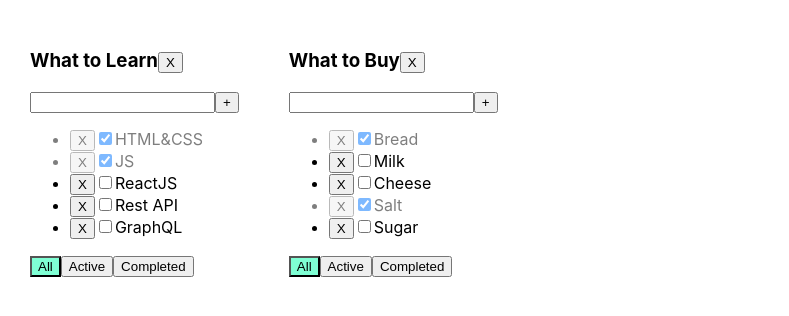
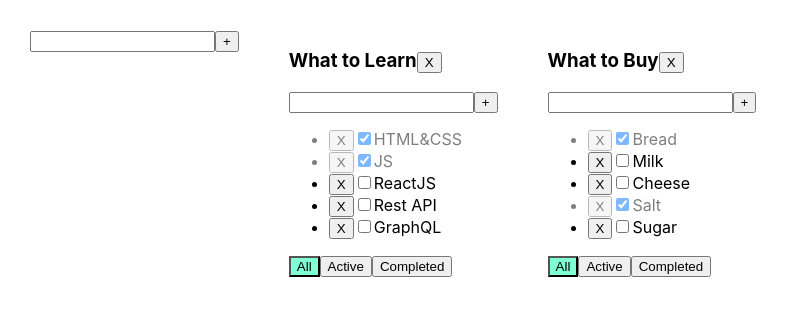
Before and after one commit to BrilAlex/todo-list, a React (Create React App) app: page / in a window 1280 px wide. Shown: the top 316 px of the page, without its empty margins (0-789 px from the left). Built offline with nearby package versions, Linux system fonts and the light colour scheme.

Commit message:
Lesson 06 AddItemForm, EditableSpan done

```diff
--- a/src/App.tsx
+++ b/src/App.tsx
@@ -2,6 +2,7 @@ import React, {useState} from 'react';
 import './App.css';
 import {TodoList} from "./components/ToDoList/TodoList";
 import {v1} from "uuid";
+import {AddItemForm} from "./components/AddItemForm/AddItemForm";
 
 export type FilterValueType = "all" | "active" | "completed";
 
@@ -53,6 +54,14 @@ function App() {
     setTasks({...tasks});
   };
 
+  const changeTaskTitle = (todoList_ID: string, task_ID: string, newTitle: string) => {
+    const task = tasks[todoList_ID].find(t => t.id === task_ID);
+    if (task) {
+      task.title = newTitle;
+      setTasks({...tasks});
+    }
+  };
+
   const changeTaskStatus = (todoList_ID: string, task_ID: string, isDone: boolean) => {
     const task = tasks[todoList_ID].find(t => t.id === task_ID);
     if (task) {
@@ -64,6 +73,20 @@ function App() {
   const removeTask = (todoList_ID: string, task_ID: string) => {
     tasks[todoList_ID] = tasks[todoList_ID].filter(t => t.id !== task_ID);
     setTasks({...tasks});
+  };
+
+  const addTodoList = (title: string) => {
+    const newTodoList: TodoListType = {id: v1(), title, filter: "all"};
+    setTodoLists([newTodoList, ...todoLists]);
+    setTasks({...tasks, [newTodoList.id]: []});
+  };
+
+  const changeTodoListTitle = (todoList_ID: string, newTitle: string) => {
+    const todoList = todoLists.find(tl => tl.id === todoList_ID);
+    if(todoList) {
+      todoList.title = newTitle;
+      setTodoLists([...todoLists]);
+    }
   };
 
   const changeFilter = (todoList_ID: string, filterValue: FilterValueType) => {
@@ -82,6 +105,7 @@ function App() {
 
   return (
     <div className="App">
+      <AddItemForm addItem={addTodoList}/>
       {todoLists.map(tl => {
         let tasksForTodoList = tasks[tl.id];
 
@@ -101,6 +125,8 @@ function App() {
             tasks={tasksForTodoList}
             filter={tl.filter}
             addTask={addTask}
+            changeTaskTitle={changeTaskTitle}
+            changeTodoListTitle={changeTodoListTitle}
             changeTaskStatus={changeTaskStatus}
             removeTask={removeTask}
             changeFilter={changeFilter}
--- /dev/null
+++ b/src/components/AddItemForm/AddItemForm.tsx
@@ -0,0 +1,43 @@
+import styles from "../ToDoList/TodoList.module.css";
+import React, {ChangeEvent, KeyboardEvent, useState} from "react";
+
+type AddItemFormPropsType = {
+  addItem: (title: string) => void
+};
+
+export const AddItemForm = (props: AddItemFormPropsType) => {
+  const [value, setValue] = useState("");
+  const [error, setError] = useState<string | null>(null);
+
+  const addTask = () => {
+    const trimmedValue = value.trim();
+    if (trimmedValue !== "") {
+      props.addItem(trimmedValue);
+    } else {
+      setError("Title is required");
+    }
+    setValue("");
+  };
+
+  const onChangeHandler = (e: ChangeEvent<HTMLInputElement>) => {
+    setValue(e.currentTarget.value);
+  };
+
+  const onKeyPressHandler = (e: KeyboardEvent<HTMLInputElement>) => {
+    setError(null);
+    if (e.key === "Enter") addTask();
+  };
+
+  return (
+    <div>
+      <input
+        value={value}
+        onChange={onChangeHandler}
+        onKeyPress={onKeyPressHandler}
+        className={error ? styles.error : ""}
+      />
+      <button onClick={addTask}>+</button>
+      {error && <div className={styles.errorMessage}>{error}</div>}
+    </div>
+  );
+};
--- /dev/null
+++ b/src/components/EditableSpan/EditableSpan.tsx
@@ -0,0 +1,32 @@
+import {ChangeEvent, useState} from "react";
+
+type EditableSpanPropsType = {
+  value: string
+  setNewValue: (value: string) => void
+};
+
+export const EditableSpan = (props: EditableSpanPropsType) => {
+  const [editMode, setEditMode] = useState<boolean>(false);
+  const [value, setValue] = useState<string>("");
+
+  const onChangeHandler = (e: ChangeEvent<HTMLInputElement>) => {
+    setValue(e.currentTarget.value);
+  };
+
+  const activateViewMode = () => {
+    props.setNewValue(value);
+    setEditMode(false);
+  };
+
+  const activateEditMode = () => {
+    setValue(props.value);
+    setEditMode(true);
+  };
+
+  return (
+    editMode ?
+      <input value={value} onChange={onChangeHandler} onBlur={activateViewMode} autoFocus/>
+      :
+      <span onDoubleClick={activateEditMode}>{props.value}</span>
+  );
+};
--- a/src/components/ToDoList/TodoList.tsx
+++ b/src/components/ToDoList/TodoList.tsx
@@ -1,6 +1,8 @@
-import React, {ChangeEvent, KeyboardEvent, useState} from "react";
+import React, {ChangeEvent} from "react";
 import {FilterValueType, TaskType} from "../../App";
 import styles from "./TodoList.module.css";
+import {AddItemForm} from "../AddItemForm/AddItemForm";
+import {EditableSpan} from "../EditableSpan/EditableSpan";
 
 type TodoListPropsType = {
   id: string
@@ -8,37 +10,25 @@ type TodoListPropsType = {
   tasks: Array<TaskType>
   filter: FilterValueType
   addTask: (todoList_ID: string, title: string) => void
+  changeTaskTitle: (todoList_ID: string, task_ID: string, newTitle: string) => void
   changeTaskStatus: (todoList_ID: string, task_ID: string, isDone: boolean) => void
   removeTask: (todoList_ID: string, task_ID: string) => void
+  changeTodoListTitle: (todoList_ID: string, newTitle: string) => void
   changeFilter: (todoList_ID: string, filterValue: FilterValueType) => void
   removeTodoList: (todoList_ID: string) => void
 };
 
 export const TodoList = (props: TodoListPropsType) => {
-  const [newTaskTitle, setNewTaskTitle] = useState("");
-  const [error, setError] = useState<string | null>(null);
-
-  const addTask = () => {
-    const trimmedTitle = newTaskTitle.trim();
-    if (trimmedTitle !== "") {
-      props.addTask(props.id, trimmedTitle);
-    } else {
-      setError("Title is required");
-    }
-    setNewTaskTitle("");
+  const addTask = (title: string) => {
+    props.addTask(props.id, title);
   };
 
-  const changeFilterHandler = (filterValue: FilterValueType) => {
-    props.changeFilter(props.id, filterValue);
+  const changeTodoListTitle = (newTitle: string) => {
+    props.changeTodoListTitle(props.id, newTitle);
   };
 
-  const onChangeHandler = (e: ChangeEvent<HTMLInputElement>) => {
-    setNewTaskTitle(e.currentTarget.value);
-  };
-
-  const onKeyPressHandler = (e: KeyboardEvent<HTMLInputElement>) => {
-    setError(null);
-    if (e.key === "Enter") addTask();
+  const changeFilter = (filterValue: FilterValueType) => {
+    props.changeFilter(props.id, filterValue);
   };
 
   const removeTodoList = () => props.removeTodoList(props.id);
@@ -46,50 +36,46 @@ export const TodoList = (props: TodoListPropsType) => {
   return (
     <div>
       <h3>
-        {props.title}
+        <EditableSpan value={props.title} setNewValue={changeTodoListTitle}/>
         <button onClick={removeTodoList}>X</button>
       </h3>
-      <div>
-        <input
-          value={newTaskTitle}
-          onChange={onChangeHandler}
-          onKeyPress={onKeyPressHandler}
-          className={error ? styles.error : ""}
-        />
-        <button onClick={addTask}>+</button>
-        {error && <div className={styles.errorMessage}>{error}</div>}
-      </div>
+      <AddItemForm addItem={addTask}/>
       <ul>
         {props.tasks.map((t) => {
-          const changeStatusHandler = (e: ChangeEvent<HTMLInputElement>) => {
+          const changeTaskTitle = (newTitle: string) => {
+            props.changeTaskTitle(props.id, t.id, newTitle);
+          };
+
+          const changeTaskStatus = (e: ChangeEvent<HTMLInputElement>) => {
             props.changeTaskStatus(props.id, t.id, e.currentTarget.checked);
           };
-          const removeTaskHandler = () => props.removeTask(props.id, t.id);
+
+          const removeTask = () => props.removeTask(props.id, t.id);
 
           return (
             <li key={t.id} className={t.isDone ? styles.isDone : ""}>
-              <button onClick={removeTaskHandler}>X</button>
-              <input type={"checkbox"} checked={t.isDone} onChange={changeStatusHandler}/>
-              <span>{t.title}</span>
+              <button onClick={removeTask}>X</button>
+              <input type={"checkbox"} checked={t.isDone} onChange={changeTaskStatus}/>
+              <EditableSpan value={t.title} setNewValue={changeTaskTitle}/>
             </li>
           );
         })}
       </ul>
       <div>
         <button
-          onClick={() => changeFilterHandler("all")}
+          onClick={() => changeFilter("all")}
           className={props.filter === "all" ? styles.activeFilter : ""}
         >
           All
         </button>
         <button
-          onClick={() => changeFilterHandler("active")}
+          onClick={() => changeFilter("active")}
           className={props.filter === "active" ? styles.activeFilter : ""}
         >
           Active
         </button>
         <button
-          onClick={() => changeFilterHandler("completed")}
+          onClick={() => changeFilter("completed")}
           className={props.filter === "completed" ? styles.activeFilter : ""}
         >
           Completed
```
